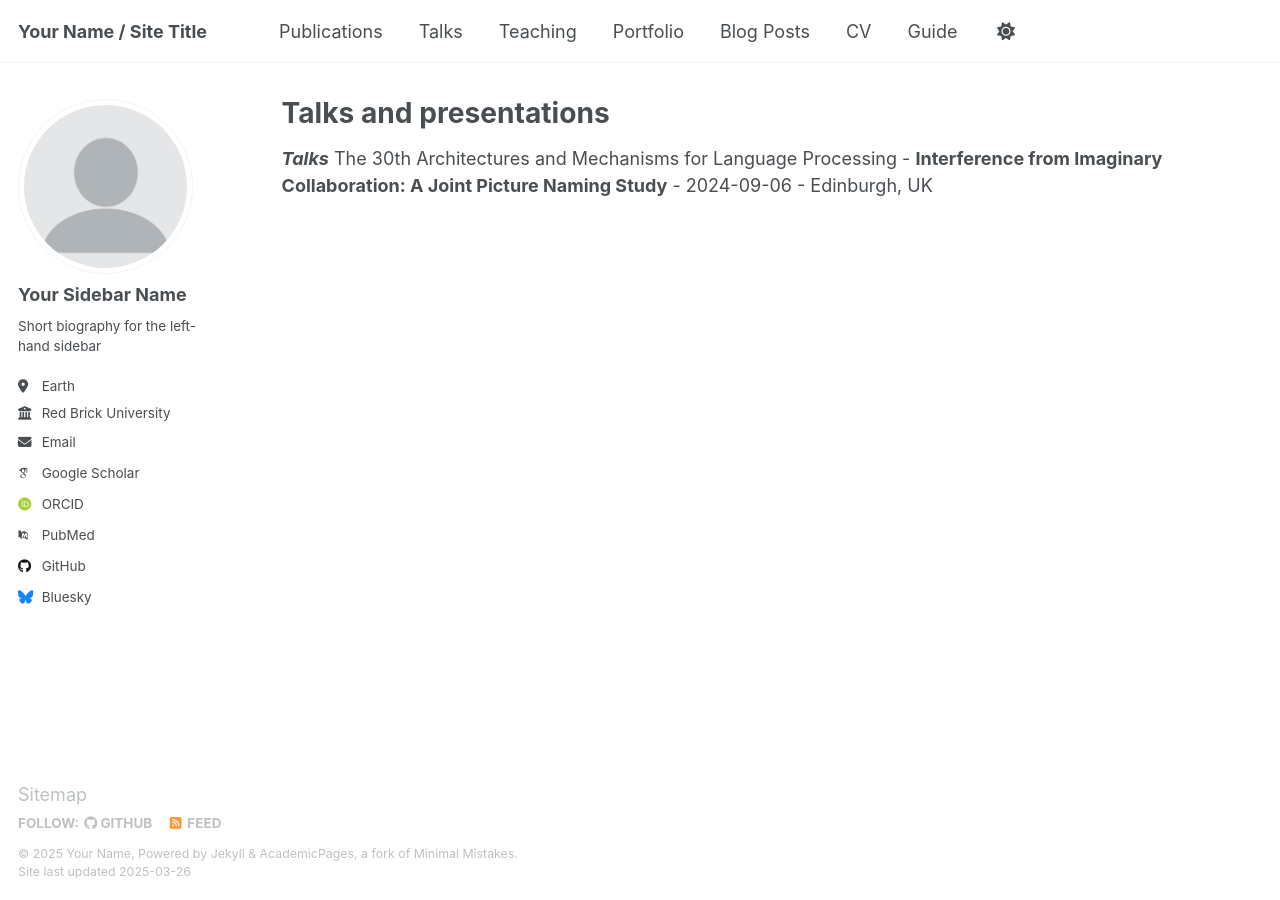
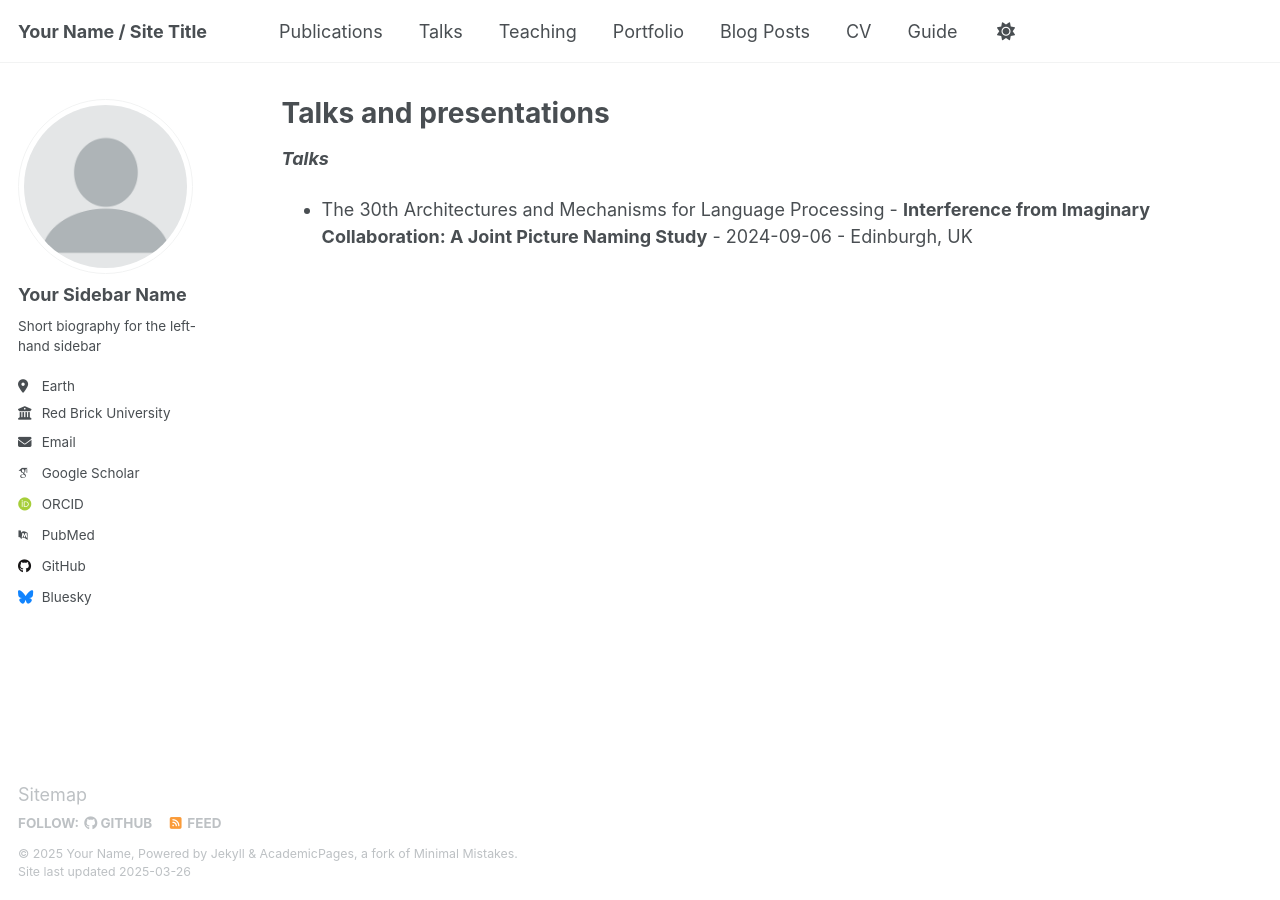
Before and after one commit to scat8455/scat8455.github.io, a Jekyll site: the page built from _pages/talks.md, in a window 1280 px wide. Built offline with Jekyll 4.4.1, drawn with Linux system fonts in a browser that asks for light colours; some web fonts are replaced.

```diff
--- a/_pages/talks.md
+++ b/_pages/talks.md
@@ -6,4 +6,5 @@ author_profile: true
 ---
 
 ***Talks***
-The 30th Architectures and Mechanisms for Language Processing - **Interference from Imaginary Collaboration: A Joint Picture Naming Study** - 2024-09-06 - Edinburgh, UK
+
+-  The 30th Architectures and Mechanisms for Language Processing - **Interference from Imaginary Collaboration: A Joint Picture Naming Study** - 2024-09-06 - Edinburgh, UK
```
